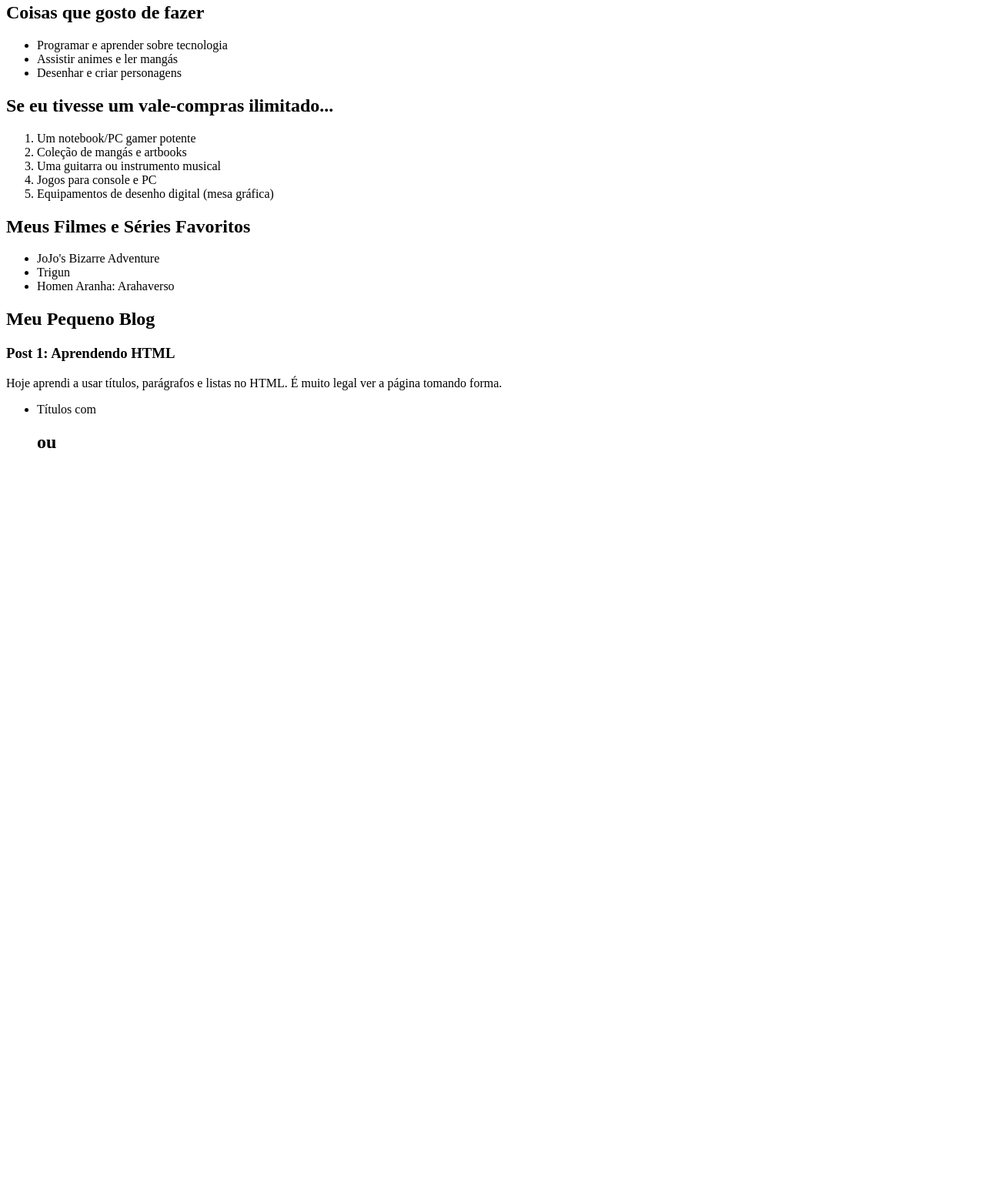
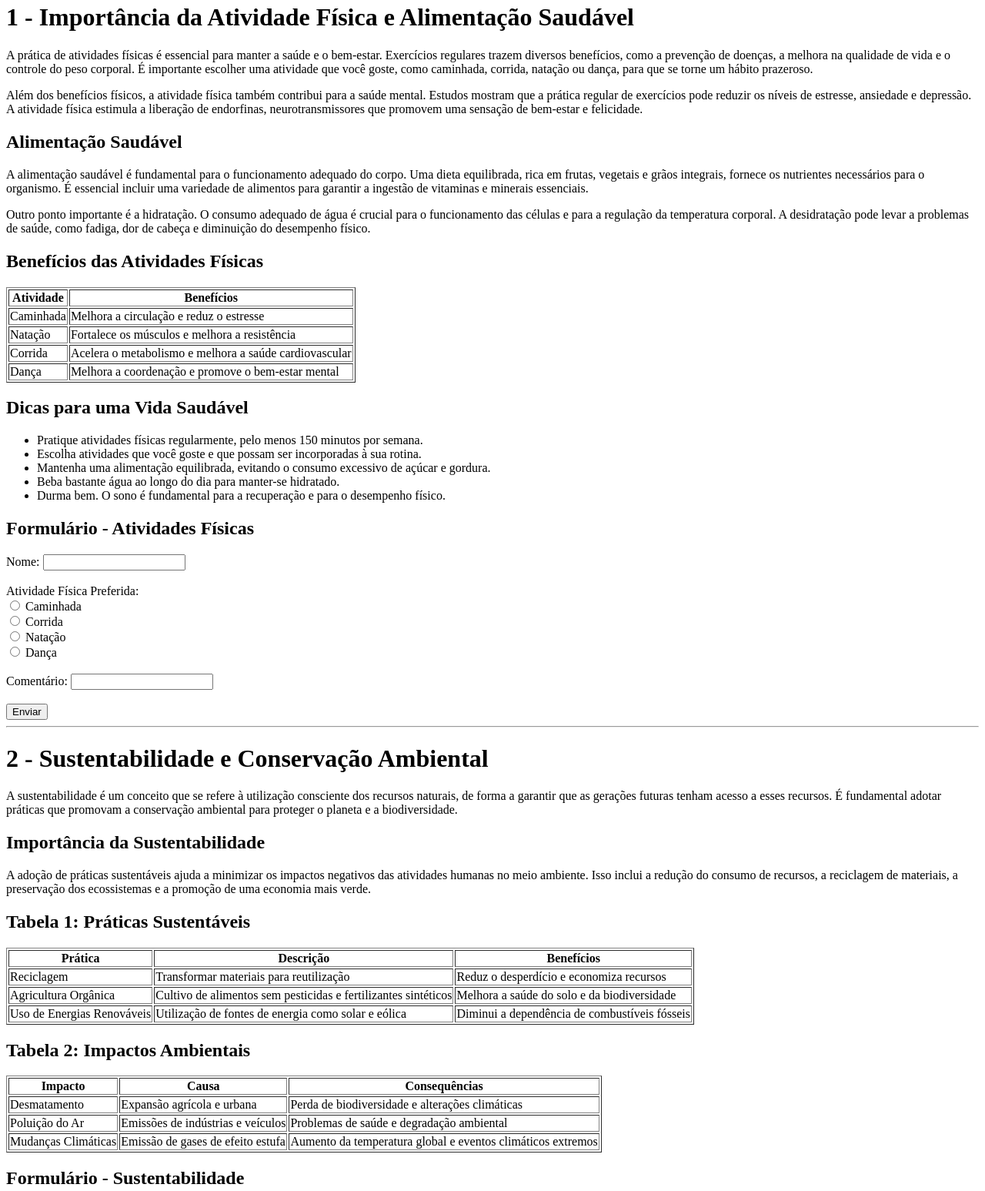
Before and after one commit to EduardoLuiz76/exercicios-pw, a plain HTML site: page index.html in a window 1280 px wide. Shown: the part 17-1564 px from the top of the page at 77% size. Before the commit the page ends 800 px from the top, so only its background shows below. Drawn offline with Linux system fonts and the light colour scheme.

Commit message:
Add files via upload

```diff
--- a/index.html
+++ b/index.html
@@ -1,71 +1,172 @@
 <!DOCTYPE html>
 <html lang="pt-BR">
 <head>
-  <meta charset="utf-8">
-  <title> Biografia: Eduardo Luiz</title>
+    <meta charset="UTF-8">
+    <title>Atividade Física, Alimentação e Sustentabilidade</title>
 </head>
 <body>
-  <!-- Exercício 1 – Apresentação -->
-  <h2>Coisas que gosto de fazer</h2>
-  <ul>
-    <li>Programar e aprender sobre tecnologia</li>
-    <li>Assistir animes e ler mangás</li>
-    <li>Desenhar e criar personagens</li>
-  </ul>
 
-  <!-- Exercício 2 – Lista de Compras -->
-  <h2>Se eu tivesse um vale-compras ilimitado...</h2>
-  <ol>
-    <li>Um notebook/PC gamer potente</li>
-    <li>Coleção de mangás e artbooks</li>
-    <li>Uma guitarra ou instrumento musical</li>
-    <li>Jogos para console e PC</li>
-    <li>Equipamentos de desenho digital (mesa gráfica)</li>
-  </ol>
+    <h1>1 - Importância da Atividade Física e Alimentação Saudável</h1>
+    <p>
+        A prática de atividades físicas é essencial para manter a saúde e o bem-estar.
+        Exercícios regulares trazem diversos benefícios, como a prevenção de doenças,
+        a melhora na qualidade de vida e o controle do peso corporal.
+        É importante escolher uma atividade que você goste, como caminhada, corrida, natação ou dança,
+        para que se torne um hábito prazeroso.
+    </p>
 
-  <!-- Exercício 3 – Filmes e Séries -->
-  <h2>Meus Filmes e Séries Favoritos</h2>
-  <ul>
-    <li>JoJo's Bizarre Adventure</li>
-    <li>Trigun</li>
-    <li>Homen Aranha: Arahaverso</li>
-  </ul>
+    <p>
+        Além dos benefícios físicos, a atividade física também contribui para a saúde mental.
+        Estudos mostram que a prática regular de exercícios pode reduzir os níveis de estresse,
+        ansiedade e depressão. A atividade física estimula a liberação de endorfinas,
+        neurotransmissores que promovem uma sensação de bem-estar e felicidade.
+    </p>
 
-  <!-- Exercício 4 – Blog -->
-  <h2>Meu Pequeno Blog</h2>
+    <h2>Alimentação Saudável</h2>
+    <p>
+        A alimentação saudável é fundamental para o funcionamento adequado do corpo.
+        Uma dieta equilibrada, rica em frutas, vegetais e grãos integrais, fornece os nutrientes
+        necessários para o organismo. É essencial incluir uma variedade de alimentos para garantir
+        a ingestão de vitaminas e minerais essenciais.
+    </p>
 
-  <article>
-    <h3>Post 1: Aprendendo HTML</h3>
-    <p>Hoje aprendi a usar títulos, parágrafos e listas no HTML. É muito legal ver a página tomando forma.</p>
+    <p>
+        Outro ponto importante é a hidratação. O consumo adequado de água é crucial
+        para o funcionamento das células e para a regulação da temperatura corporal.
+        A desidratação pode levar a problemas de saúde, como fadiga, dor de cabeça
+        e diminuição do desempenho físico.
+    </p>
+
+    <h2>Benefícios das Atividades Físicas</h2>
+    <table border="1">
+        <tr>
+            <th>Atividade</th>
+            <th>Benefícios</th>
+        </tr>
+        <tr>
+            <td>Caminhada</td>
+            <td>Melhora a circulação e reduz o estresse</td>
+        </tr>
+        <tr>
+            <td>Natação</td>
+            <td>Fortalece os músculos e melhora a resistência</td>
+        </tr>
+        <tr>
+            <td>Corrida</td>
+            <td>Acelera o metabolismo e melhora a saúde cardiovascular</td>
+        </tr>
+        <tr>
+            <td>Dança</td>
+            <td>Melhora a coordenação e promove o bem-estar mental</td>
+        </tr>
+    </table>
+
+    <h2>Dicas para uma Vida Saudável</h2>
     <ul>
-      <li>Títulos com <h1> ou <title>...</li>
-      <li>Parágrafos com <p></li>
-      <li>Listas com <ul> ou <ol></li>
+        <li>Pratique atividades físicas regularmente, pelo menos 150 minutos por semana.</li>
+        <li>Escolha atividades que você goste e que possam ser incorporadas à sua rotina.</li>
+        <li>Mantenha uma alimentação equilibrada, evitando o consumo excessivo de açúcar e gordura.</li>
+        <li>Beba bastante água ao longo do dia para manter-se hidratado.</li>
+        <li>Durma bem. O sono é fundamental para a recuperação e para o desempenho físico.</li>
     </ul>
-  </article>
 
-  <article>
-    <h3>Post 2: Meu Projeto de Desenho</h3>
-    <p>Estou criando um jogo e testando estilos diferentes de desenho e personagens, e o processo para desenhar os monstros é.</p>
-    <ol>
-      <li>Escolher o conceito</li>
-      <li>Fazer o rascunho</li>
-      <li>Finalizar os detalhes</li>
-    </ol>
-  </article>
+    <h2>Formulário - Atividades Físicas</h2>
+    <form>
+        Nome: <input type="text" name="nome"><br><br>
+        Atividade Física Preferida: <br>
+        <input type="radio" name="atividade" value="Caminhada"> Caminhada <br>
+        <input type="radio" name="atividade" value="Corrida"> Corrida <br>
+        <input type="radio" name="atividade" value="Natação"> Natação <br>
+        <input type="radio" name="atividade" value="Dança"> Dança <br><br>
+        Comentário: <input type="text" name="comentario"><br><br>
+        <input type="submit" value="Enviar">
+    </form>
 
-  <article>
-    <h3>Post 3: Jogos que Quero Jogar ou já joguei</h3>
-    <p>Separei alguns jogos que quero experimentar nas férias.</p>
-    <ul>
-      <li>Hollow Knight: SilkSong</li>
-      <li>Jogos de animes que gosto</li>
-      <li>Undertale</li>
-    </ul>
-  </article>
-  <!-- Desafio Extra – Página Completa -->
-  <h2>Fato desnecessario</h2>
-  <img src="https://static.wikia.nocookie.net/unanything/images/3/30/Gappy.png/revision/latest/thumbnail/width/360/height/450?cb=20220324204712" alt="Imagem ilustrativa de anime" width="">
+    <hr>
 
-  <p>Este é o meu personagem favorito, eu gosto bastante dele, ele tem um ótimo desenvolvimento de personagem e é bem forte.</p>
+    <h1>2 - Sustentabilidade e Conservação Ambiental</h1>
+    <p>
+        A sustentabilidade é um conceito que se refere à utilização consciente dos recursos naturais,
+        de forma a garantir que as gerações futuras tenham acesso a esses recursos.
+        É fundamental adotar práticas que promovam a conservação ambiental para proteger o planeta e a biodiversidade.
+    </p>
+
+    <h2>Importância da Sustentabilidade</h2>
+    <p>
+        A adoção de práticas sustentáveis ajuda a minimizar os impactos negativos das atividades humanas no meio ambiente.
+        Isso inclui a redução do consumo de recursos, a reciclagem de materiais, a preservação dos ecossistemas
+        e a promoção de uma economia mais verde.
+    </p>
+
+    <h2>Tabela 1: Práticas Sustentáveis</h2>
+    <table border="1">
+        <tr>
+            <th>Prática</th>
+            <th>Descrição</th>
+            <th>Benefícios</th>
+        </tr>
+        <tr>
+            <td>Reciclagem</td>
+            <td>Transformar materiais para reutilização</td>
+            <td>Reduz o desperdício e economiza recursos</td>
+        </tr>
+        <tr>
+            <td>Agricultura Orgânica</td>
+            <td>Cultivo de alimentos sem pesticidas e fertilizantes sintéticos</td>
+            <td>Melhora a saúde do solo e da biodiversidade</td>
+        </tr>
+        <tr>
+            <td>Uso de Energias Renováveis</td>
+            <td>Utilização de fontes de energia como solar e eólica</td>
+            <td>Diminui a dependência de combustíveis fósseis</td>
+        </tr>
+    </table>
+
+    <h2>Tabela 2: Impactos Ambientais</h2>
+    <table border="1">
+        <tr>
+            <th>Impacto</th>
+            <th>Causa</th>
+            <th>Consequências</th>
+        </tr>
+        <tr>
+            <td>Desmatamento</td>
+            <td>Expansão agrícola e urbana</td>
+            <td>Perda de biodiversidade e alterações climáticas</td>
+        </tr>
+        <tr>
+            <td>Poluição do Ar</td>
+            <td>Emissões de indústrias e veículos</td>
+            <td>Problemas de saúde e degradação ambiental</td>
+        </tr>
+        <tr>
+            <td>Mudanças Climáticas</td>
+            <td>Emissão de gases de efeito estufa</td>
+            <td>Aumento da temperatura global e eventos climáticos extremos</td>
+        </tr>
+    </table>
+
+    <h2>Formulário - Sustentabilidade</h2>
+    <form>
+        Nome: <input type="text" name="nome"><br><br>
+        Prática Sustentável Preferida: <br>
+        <input type="radio" name="pratica" value="Reciclagem"> Reciclagem <br>
+        <input type="radio" name="pratica" value="Agricultura Orgânica"> Agricultura Orgânica <br>
+        <input type="radio" name="pratica" value="Energias Renováveis"> Uso de Energias Renováveis <br><br>
+        Comentários: <input type="text" name="comentario"><br><br>
+        <input type="submit" value="Enviar">
+    </form>
+
+    <p>
+        Para saber mais sobre sustentabilidade, visite:
+        <a href="https://www.institutoambiental.org" target="_blank">Instituto Ambiental</a>.
+    </p>
+
+    <h2>Conclusão</h2>
+    <p>
+        Adotar práticas sustentáveis é fundamental para a conservação do meio ambiente e para garantir um futuro melhor
+        para as próximas gerações. Cada pequena ação conta e pode fazer a diferença!
+    </p>
+
 </body>
+</html>
```
Also changed, not shown: inddex.html (added, +123 -0 lines).
